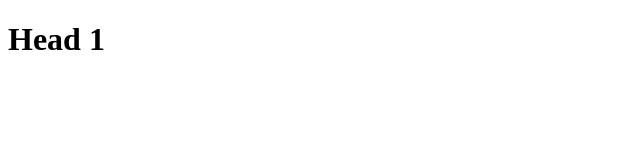
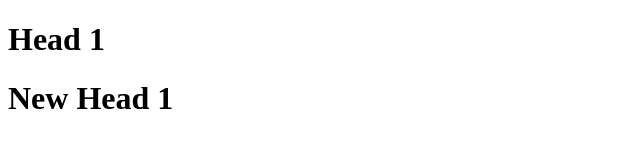
Before and after one commit to dhruvitkalsariya/lecture_git, a plain HTML site: page index.html in a window 1280 px wide. Shown: the whole page, without its empty margins (0-640 px from the left). Drawn offline with Linux system fonts and the light colour scheme.

Commit message:
css added

```diff
--- a/index.html
+++ b/index.html
@@ -7,5 +7,6 @@
 </head>
 <body>
     <h1>Head 1</h1>
+    <h1>New Head 1</h1>
 </body>
 </html>
--- /dev/null
+++ b/style.css
@@ -0,0 +1,3 @@
+*{
+
+}
```
